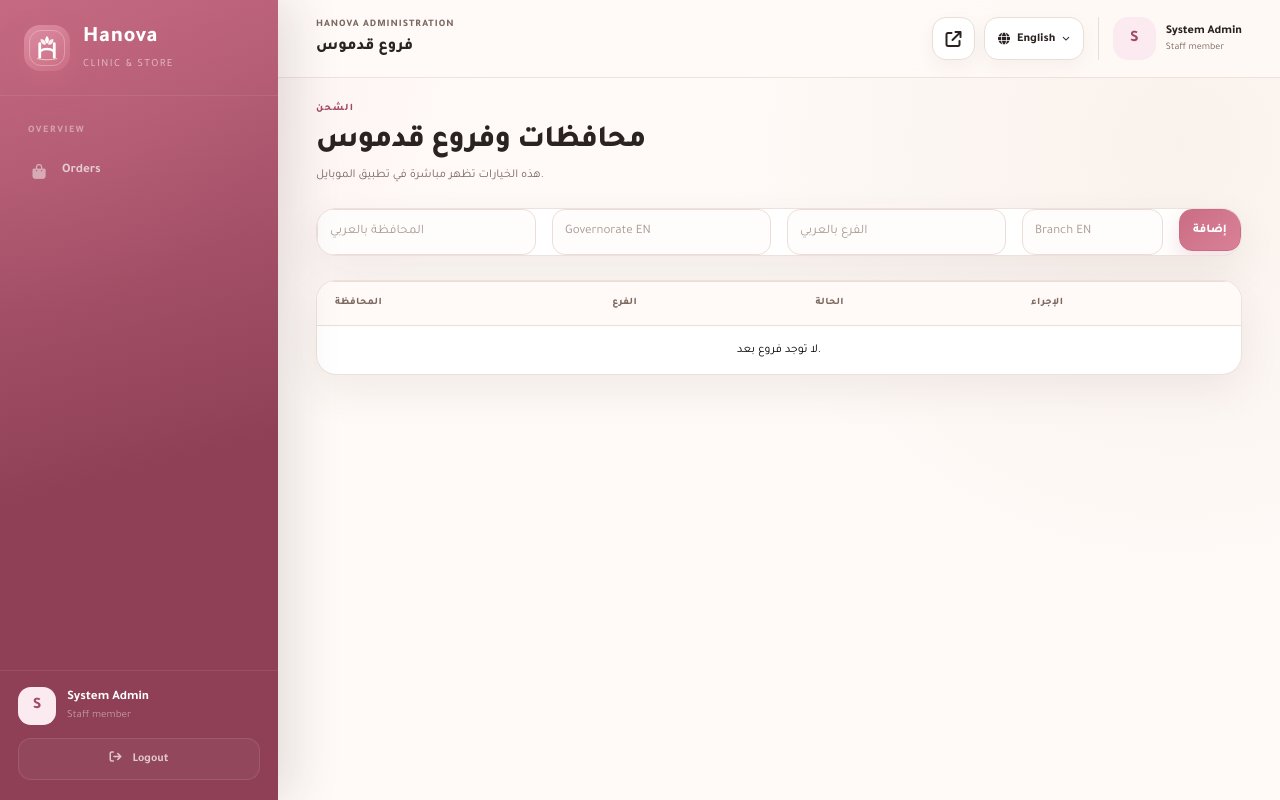
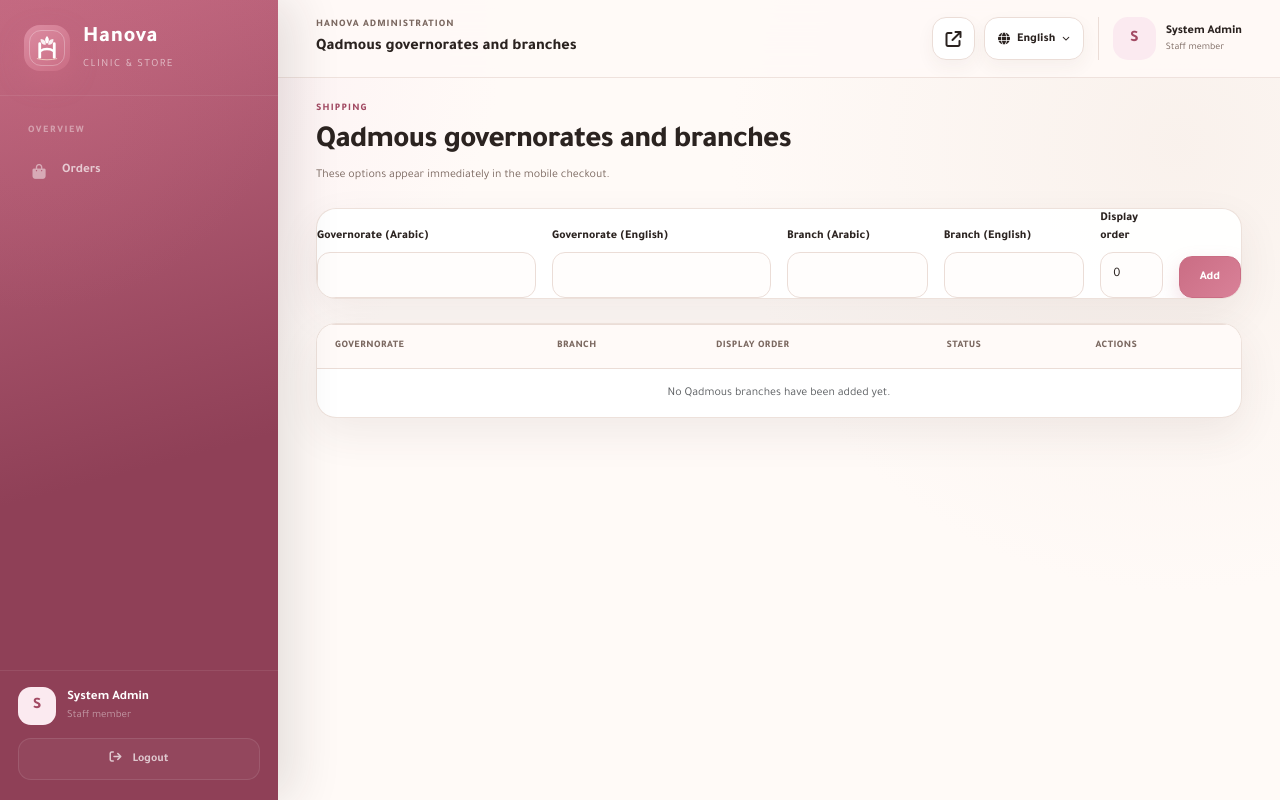
Before and after one commit to RazanKhoulani/hanova-app, a Laravel app: page /admin/qadmous-locations in a window 1280 px wide. Run offline with Laravel 12, Linux system fonts and the light colour scheme; a user stored in the database is signed in; data comes from the database, SQL or seed files in the repository; data that the repository does not hold is empty.

Commit message:
Improve Qadmous branch administration

```diff
--- a/laravel-medical-ecommerce/app/Http/Controllers/Admin/QadmousLocationController.php
+++ b/laravel-medical-ecommerce/app/Http/Controllers/Admin/QadmousLocationController.php
@@ -1,12 +1,51 @@
 <?php
+
 namespace App\Http\Controllers\Admin;
+
 use App\Http\Controllers\Controller;
 use App\Models\QadmousLocation;
 use Illuminate\Http\Request;
-class QadmousLocationController extends Controller {
- public function index(){ return view('admin.qadmous-locations.index',['locations'=>QadmousLocation::orderBy('sort_order')->paginate(30)]); }
- public function store(Request $r){ QadmousLocation::create($this->data($r)); return back()->with('success','تمت إضافة فرع قدموس.'); }
- public function update(Request $r,QadmousLocation $qadmous_location){ $qadmous_location->update($this->data($r)); return back()->with('success','تم تحديث الفرع.'); }
- public function destroy(QadmousLocation $qadmous_location){ $qadmous_location->delete(); return back()->with('success','تم حذف الفرع.'); }
- private function data(Request $r): array { $d=$r->validate(['governorate_ar'=>'required|string|max:100','governorate_en'=>'nullable|string|max:100','branch_ar'=>'required|string|max:150','branch_en'=>'nullable|string|max:150','sort_order'=>'nullable|integer|min:0','is_active'=>'nullable|boolean']); $d['is_active']=$r->boolean('is_active'); return $d; }
+
+class QadmousLocationController extends Controller
+{
+    public function index()
+    {
+        return view('admin.qadmous-locations.index', [
+            'locations' => QadmousLocation::query()
+                ->orderBy('sort_order')->orderBy('governorate_ar')->orderBy('branch_ar')->paginate(30),
+        ]);
+    }
+
+    public function store(Request $request)
+    {
+        QadmousLocation::create($this->validatedData($request));
+        return back()->with('success', __('admin.qadmous_location_created'));
+    }
+
+    public function update(Request $request, QadmousLocation $qadmous_location)
+    {
+        $qadmous_location->update($this->validatedData($request));
+        return back()->with('success', __('admin.qadmous_location_updated'));
+    }
+
+    public function destroy(QadmousLocation $qadmous_location)
+    {
+        $qadmous_location->delete();
+        return back()->with('success', __('admin.qadmous_location_deleted'));
+    }
+
+    private function validatedData(Request $request): array
+    {
+        $data = $request->validate([
+            'governorate_ar' => 'required|string|max:100',
+            'governorate_en' => 'nullable|string|max:100',
+            'branch_ar' => 'required|string|max:150',
+            'branch_en' => 'nullable|string|max:150',
+            'sort_order' => 'nullable|integer|min:0|max:9999',
+            'is_active' => 'nullable|boolean',
+        ]);
+        $data['is_active'] = $request->boolean('is_active');
+        $data['sort_order'] = $data['sort_order'] ?? 0;
+        return $data;
+    }
 }
--- a/laravel-medical-ecommerce/lang/en/admin.php
+++ b/laravel-medical-ecommerce/lang/en/admin.php
@@ -599,4 +599,22 @@ return [
     'independent_prices_hint' => 'Each price is entered independently; no automatic currency conversion is performed.',
     'product_pricing_model' => 'Product pricing model',
     'independent_dual_prices' => 'Two independent prices per product: Syrian pounds and US dollars',
+    'shipping' => 'Shipping',
+    'qadmous_locations' => 'Qadmous governorates and branches',
+    'qadmous_locations_hint' => 'These options appear immediately in the mobile checkout.',
+    'governorate' => 'Governorate',
+    'branch' => 'Branch',
+    'governorate_ar' => 'Governorate (Arabic)',
+    'governorate_en' => 'Governorate (English)',
+    'branch_ar' => 'Branch (Arabic)',
+    'branch_en' => 'Branch (English)',
+    'sort_order' => 'Display order',
+    'actions' => 'Actions',
+    'add' => 'Add',
+    'save' => 'Save',
+    'confirm_delete_qadmous' => 'Delete this Qadmous branch?',
+    'no_qadmous_locations' => 'No Qadmous branches have been added yet.',
+    'qadmous_location_created' => 'Qadmous branch added successfully.',
+    'qadmous_location_updated' => 'Qadmous branch updated successfully.',
+    'qadmous_location_deleted' => 'Qadmous branch deleted successfully.',
 ];
--- a/laravel-medical-ecommerce/resources/views/admin/qadmous-locations/index.blade.php
+++ b/laravel-medical-ecommerce/resources/views/admin/qadmous-locations/index.blade.php
@@ -1,7 +1,19 @@
 @extends('admin.layout.app')
-@section('title','فروع قدموس')
+@section('title', __('admin.qadmous_locations'))
 @section('content')
-<div class="page-header"><div><p class="eyebrow">الشحن</p><h1>محافظات وفروع قدموس</h1><p>هذه الخيارات تظهر مباشرة في تطبيق الموبايل.</p></div></div>
-<form method="POST" action="{{ route('admin.qadmous-locations.store') }}" class="panel-card mb-4">@csrf<div class="row g-3"><div class="col-md-3"><input class="form-control" name="governorate_ar" placeholder="المحافظة بالعربي" required></div><div class="col-md-3"><input class="form-control" name="governorate_en" placeholder="Governorate EN"></div><div class="col-md-3"><input class="form-control" name="branch_ar" placeholder="الفرع بالعربي" required></div><div class="col-md-2"><input class="form-control" name="branch_en" placeholder="Branch EN"></div><div class="col-md-1"><input type="hidden" name="is_active" value="1"><button class="btn btn-primary w-100">إضافة</button></div></div></form>
-<div class="panel-card table-responsive"><table class="table align-middle"><thead><tr><th>المحافظة</th><th>الفرع</th><th>الحالة</th><th>الإجراء</th></tr></thead><tbody>@forelse($locations as $location)<tr><form method="POST" action="{{ route('admin.qadmous-locations.update',$location) }}">@csrf @method('PUT')<td><input class="form-control" name="governorate_ar" value="{{ $location->governorate_ar }}" required></td><td><input class="form-control" name="branch_ar" value="{{ $location->branch_ar }}" required></td><td><input type="checkbox" name="is_active" value="1" @checked($location->is_active)> فعال</td><td><button class="btn btn-sm btn-outline-primary">حفظ</button></form><form class="d-inline" method="POST" action="{{ route('admin.qadmous-locations.destroy',$location) }}" onsubmit="return confirm('تأكيد حذف الفرع؟')">@csrf @method('DELETE')<button class="btn btn-sm btn-outline-danger">حذف</button></form></td></tr>@empty<tr><td colspan="4" class="text-center py-4">لا توجد فروع بعد.</td></tr>@endforelse</tbody></table>{{ $locations->links() }}</div>
+<div class="page-header"><div><p class="eyebrow">{{ __('admin.shipping') }}</p><h1>{{ __('admin.qadmous_locations') }}</h1><p>{{ __('admin.qadmous_locations_hint') }}</p></div></div>
+<form method="POST" action="{{ route('admin.qadmous-locations.store') }}" class="panel-card mb-4">@csrf
+<div class="row g-3 align-items-end">
+@foreach(['governorate_ar','governorate_en','branch_ar','branch_en'] as $field)<div class="col-md-{{ str_contains($field, 'governorate') ? 3 : 2 }}"><label class="form-label">{{ __('admin.'.$field) }}</label><input class="form-control" name="{{ $field }}" value="{{ old($field) }}" @required(str_ends_with($field, '_ar')) @if(str_ends_with($field, '_en')) dir="ltr" @endif></div>@endforeach
+<div class="col-md-1"><label class="form-label">{{ __('admin.sort_order') }}</label><input class="form-control" type="number" min="0" max="9999" name="sort_order" value="{{ old('sort_order', 0) }}"></div>
+<div class="col-md-1"><input type="hidden" name="is_active" value="1"><button class="btn btn-primary w-100">{{ __('admin.add') }}</button></div>
+</div></form>
+<div class="panel-card table-responsive"><table class="table align-middle"><thead><tr><th>{{ __('admin.governorate') }}</th><th>{{ __('admin.branch') }}</th><th>{{ __('admin.sort_order') }}</th><th>{{ __('admin.status') }}</th><th>{{ __('admin.actions') }}</th></tr></thead><tbody>
+@forelse($locations as $location)<tr><td colspan="5" class="p-0"><form method="POST" action="{{ route('admin.qadmous-locations.update', $location) }}" class="row g-2 align-items-center m-0 p-2">@csrf @method('PUT')
+<div class="col-lg-2"><input class="form-control" name="governorate_ar" value="{{ $location->governorate_ar }}" aria-label="{{ __('admin.governorate_ar') }}" required></div><div class="col-lg-2"><input class="form-control" name="governorate_en" value="{{ $location->governorate_en }}" aria-label="{{ __('admin.governorate_en') }}" dir="ltr"></div>
+<div class="col-lg-2"><input class="form-control" name="branch_ar" value="{{ $location->branch_ar }}" aria-label="{{ __('admin.branch_ar') }}" required></div><div class="col-lg-2"><input class="form-control" name="branch_en" value="{{ $location->branch_en }}" aria-label="{{ __('admin.branch_en') }}" dir="ltr"></div>
+<div class="col-lg-1"><input class="form-control" type="number" min="0" max="9999" name="sort_order" value="{{ $location->sort_order }}" aria-label="{{ __('admin.sort_order') }}"></div><div class="col-lg-1 form-check form-switch"><input type="hidden" name="is_active" value="0"><input class="form-check-input" type="checkbox" name="is_active" value="1" @checked($location->is_active)><label class="form-check-label">{{ __('admin.active') }}</label></div>
+<div class="col-lg-2 d-flex gap-2 justify-content-end"><button class="btn btn-sm btn-outline-primary">{{ __('admin.save') }}</button><button class="btn btn-sm btn-outline-danger" form="delete-qadmous-{{ $location->id }}">{{ __('admin.delete') }}</button></div></form><form id="delete-qadmous-{{ $location->id }}" method="POST" action="{{ route('admin.qadmous-locations.destroy', $location) }}" onsubmit="return confirm('{{ __('admin.confirm_delete_qadmous') }}')">@csrf @method('DELETE')</form></td></tr>
+@empty<tr><td colspan="5" class="text-center py-5 text-muted">{{ __('admin.no_qadmous_locations') }}</td></tr>@endforelse
+</tbody></table>{{ $locations->links() }}</div>
 @endsection
```
Also changed, not shown: laravel-medical-ecommerce/lang/ar/admin.php (+18 -0 lines).
